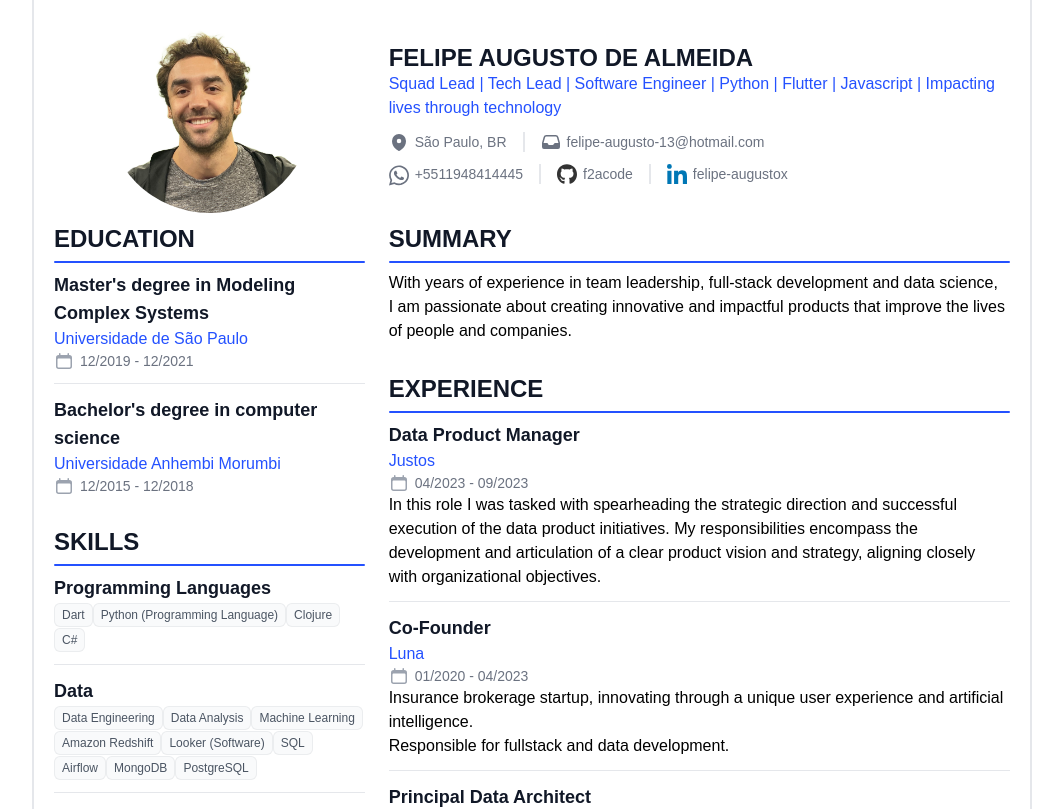
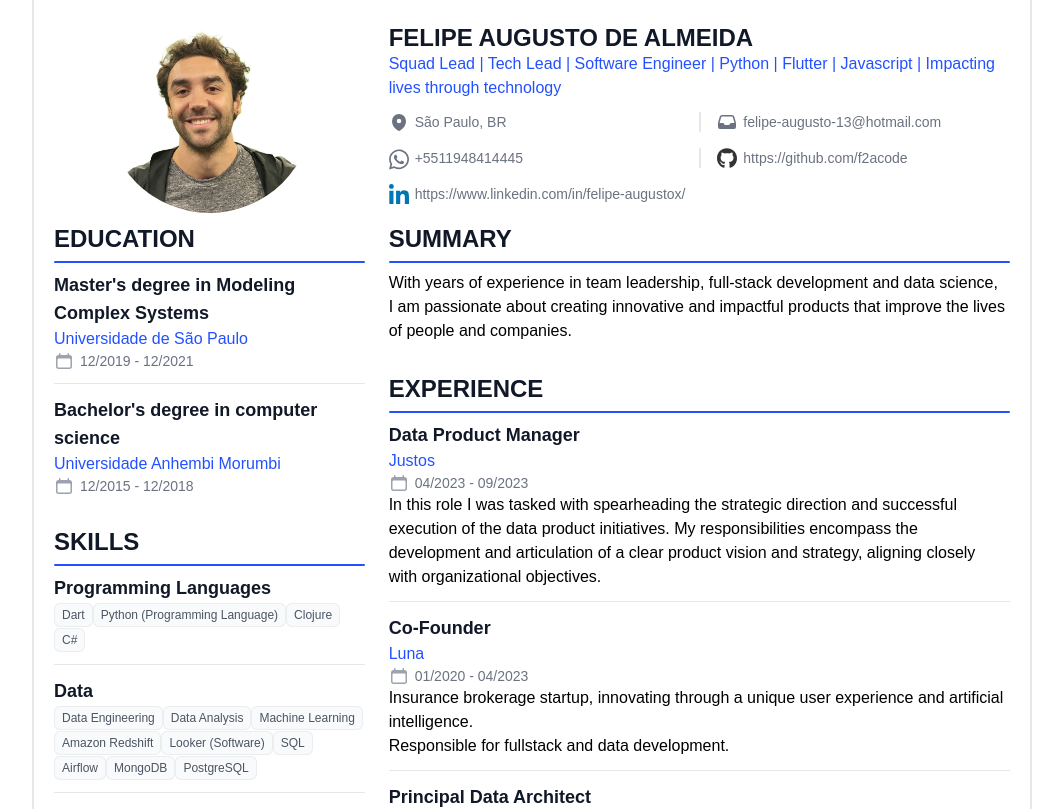
Before and after one commit to f2acode/personal-website, a Next.js app: page /resume in a window 1280 px wide. Shown: the top 809 px of the page, without its empty margins (108-1171 px from the left). Built offline with nearby package versions, Linux system fonts and the light colour scheme.

Commit message:
fix: tagline ATS links recognition and style

```diff
--- a/src/components/tagline.tsx
+++ b/src/components/tagline.tsx
@@ -60,16 +60,16 @@ export default function TagLine({ resumeData }: TagLineProps) {
           priority={true}
         />
       </div>
-      <div className="flex flex-col text-wrap w-4/6 mx-3 pt-4">
+      <div className="flex flex-col text-wrap w-4/6 mx-3 mt-4">
         <h1 className="text-2xl font-bold leading-7 text-gray-900 uppercase">
           {resumeData.basics.name}
         </h1>
         <h2 className="text-[#2451ff] font-medium">
           {resumeData.basics.label}
         </h2>
-        <div className="min-w-0 flex-1">
+        <div className="min-w-0 flex-1 space-y-2">
           <div className="mt-1 sm:divide-x-2 sm:*:px-4 sm:first:*:pl-0 sm:last:*:pr-0 sm:flex sm:flex-row">
-            <div className="mt-2 flex items-center text-sm text-gray-500">
+            <div className="sm:w-1/2 mt-2 flex items-center text-sm text-gray-500">
               <MapPinIcon
                 className="mr-1.5 h-5 w-5 flex-shrink-0 text-gray-500"
                 aria-hidden="true"
@@ -78,7 +78,7 @@ export default function TagLine({ resumeData }: TagLineProps) {
               {resumeData.basics.location.countryCode}
             </div>
             <Link
-              className="mt-2 flex items-center text-sm text-gray-500"
+              className="sm:w-1/2 mt-2 flex items-center text-sm text-gray-500"
               href={`mailto:${resumeData.basics.email}`}
               target="_blank"
             >
@@ -91,7 +91,7 @@ export default function TagLine({ resumeData }: TagLineProps) {
           </div>
           <div className="mt-1 sm:divide-x-2 sm:*:px-4 sm:first:*:pl-0 sm:last:*:pr-0 sm:flex sm:flex-row">
             <Link
-              className="mt-2 flex items-center text-sm text-gray-500"
+              className="sm:w-1/2 mt-2 flex items-center text-sm text-gray-500"
               href={`https://wa.me/${resumeData.basics.phone}`}
               target="_blank"
             >
@@ -102,20 +102,22 @@ export default function TagLine({ resumeData }: TagLineProps) {
               {resumeData.basics.phone}
             </Link>
             <Link
-              className="mt-2 flex items-center text-sm text-gray-500"
+              className="sm:w-1/2 mt-2 flex items-center text-sm text-gray-500"
               href={resumeData.basics.url}
               target="_blank"
             >
               <GithubIcon className="mr-1.5 h-5 w-5 fill-[#333]" />
-              {resumeData.basics.url.split('/')[3]}
+              {resumeData.basics.url}
             </Link>
+          </div>
+          <div className="mt-1 sm:divide-x-2 sm:*:px-4 sm:first:*:pl-0 sm:last:*:pr-0 sm:flex sm:flex-row">
             <Link
               className="mt-2 flex items-center text-sm text-gray-500"
               href={resumeData.basics.profiles[0].url}
               target="_blank"
             >
               <LinkedinIcon className="mr-1.5 h-5 w-5 fill-[#0077b5]"></LinkedinIcon>
-              {resumeData.basics.profiles[0].url.split('/')[4]}
+              {resumeData.basics.profiles[0].url}
             </Link>
           </div>
         </div>
```
